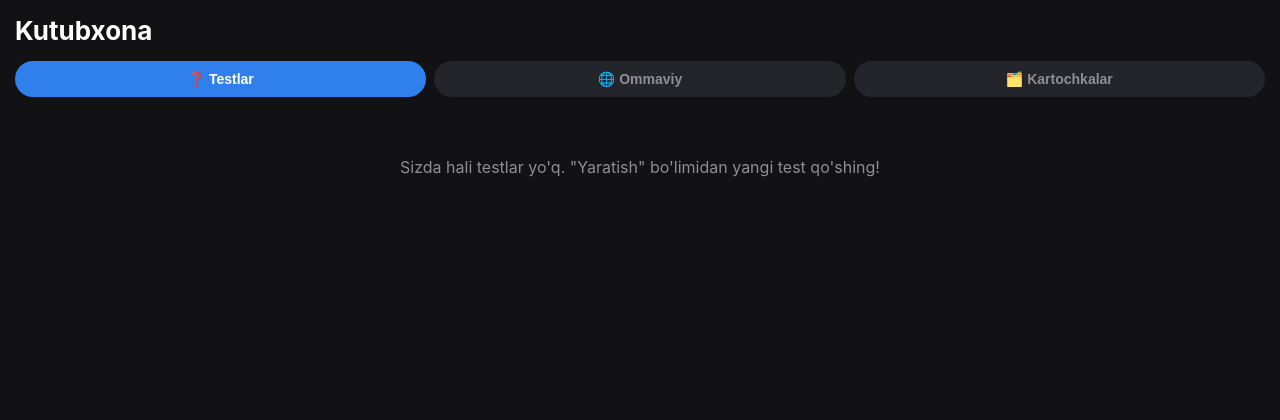
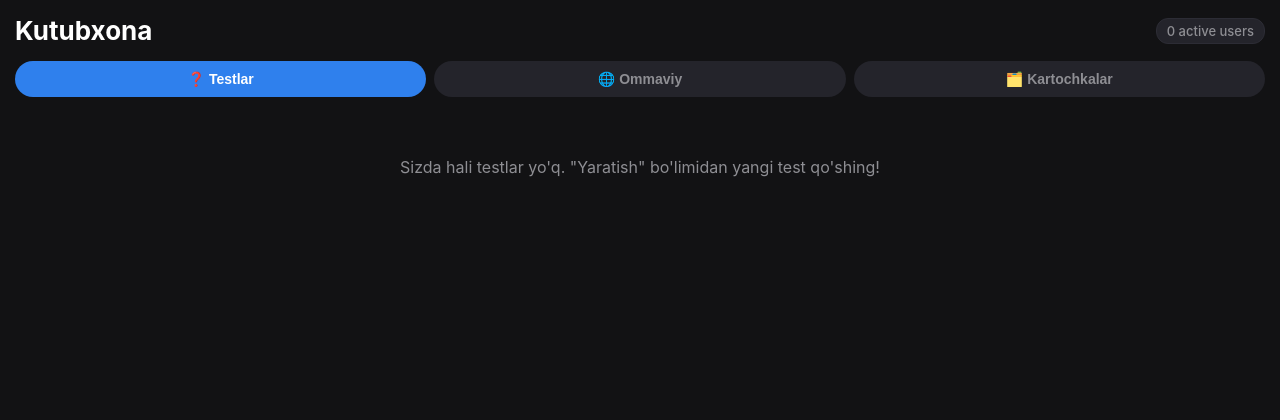
Before and after one commit to Sherzod7007/Quiz-Pilot-Bot, a FastAPI app: page / in a window 1280 px wide. Shown: the top 420 px of the page. Run offline with FastAPI, Linux system fonts and the light colour scheme; some libraries are stand-ins or nearby versions.

Commit message:
Update index.html

```diff
--- a/templates/index.html
+++ b/templates/index.html
@@ -24,7 +24,9 @@
             margin: 0; padding: 15px; padding-bottom: 90px;
             -webkit-user-select: none; user-select: none;
         }
-        .header h1 { font-size: 26px; margin: 0 0 15px 0; font-weight: 700; }
+        .header { display: flex; justify-content: space-between; align-items: center; margin-bottom: 15px; }
+        .header h1 { font-size: 26px; margin: 0; font-weight: 700; }
+        .user-badge { font-size: 13px; color: var(--text-hint); background: #24242b; padding: 4px 10px; border-radius: 12px; font-weight: 500; border: 1px solid var(--border-color); }
         .tabs { display: flex; gap: 8px; margin-bottom: 20px; }
         .tab { background: #24242b; border: none; padding: 10px 16px; border-radius: 20px; color: var(--text-hint); font-weight: 600; font-size: 14px; cursor: pointer; flex: 1; text-align: center; }
         .tab.active { background: var(--accent-blue); color: #fff; }
@@ -63,7 +65,7 @@
 <body>
 
     <div id="create-screen" class="screen">
-        <div class="header"><h1>Yangi Test Yaratish</h1></div>
+        <div class="header"><h1>Yangi Test</h1></div>
         <div class="upload-box" onclick="document.getElementById('file-input').click()">
             <span style="font-size: 40px; display: block; margin-bottom: 10px;">📂</span>
             <span id="upload-text">Darslik yuklash (PDF yoki DOCX)</span>
@@ -76,7 +78,10 @@
     </div>
 
     <div id="library-screen" class="screen active">
-        <div class="header"><h1>Kutubxona</h1></div>
+        <div class="header">
+            <h1>Kutubxona</h1>
+            <span id="user-count-badge" class="user-badge">0 active users</span>
+        </div>
         <div class="tabs">
             <button class="tab active">❓ Testlar</button>
             <button class="tab" onclick="alert('Tez kunda ommaviy bo\'lim ishga tushadi!')">🌐 Ommaviy</button>
@@ -185,6 +190,12 @@
             try {
                 const response = await fetch(BASE_URL + '/api/quizzes?user_id=' + userId + '&_t=' + Date.now());
                 const data = await response.json();
+
+                // O'zgartirildi: Jami foydalanuvchilar soni badgeda ko'rsatiladi
+                if (data && data.total_users !== undefined) {
+                    document.getElementById('user-count-badge').innerText = `${data.total_users} active users`;
+                }
+
                 const container = document.getElementById('quiz-list');
                 if (!container) return;
                 container.innerHTML = "";
@@ -226,7 +237,6 @@
             }
         }
 
-        // YANGI QO'SHILGAN: Testni o'chirish funksiyasi
         async function deleteQuiz(quizId) {
             if (!confirm("Ushbu testni butunlay o'chirib tashlamoqchimisiz?")) {
                 return;
@@ -238,7 +248,7 @@
                 const data = await response.json();
                 if (data && data.status === "ok") {
                     alert("🗑️ Test muvaffaqiyatli o'chirildi.");
-                    loadQuizzes(); // Ro'yxatni real vaqtda yangilash
+                    loadQuizzes();
                 } else {
                     alert("Xato: Testni o'chirib bo'lmadi.");
                 }
```
